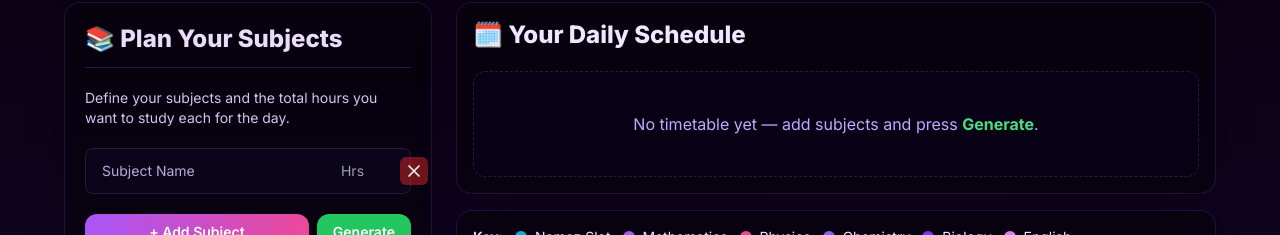
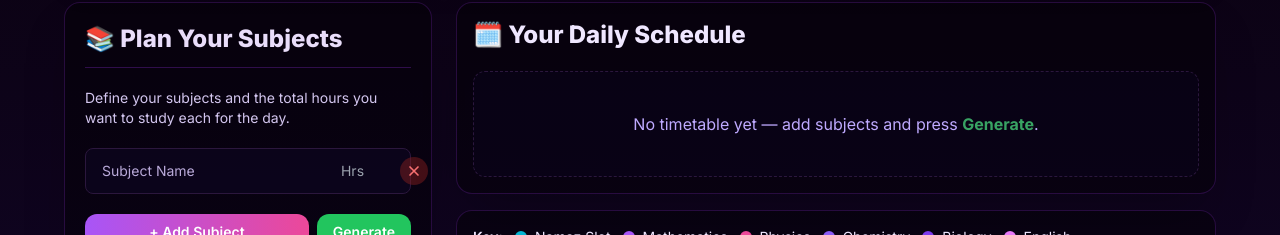
Before and after one commit to kaifislam02-ops/studyplanner, a Next.js app: page / in a window 1280 px wide. Shown: the part 116-351 px from the top of the page. Built offline with nearby package versions, Linux system fonts and the light colour scheme.

Commit message:
Final Config Fix: Added content paths to tailwind config

```diff
--- a/app/page.tsx
+++ b/app/page.tsx
@@ -47,6 +47,17 @@ const shuffleArray = (array: any[]) => {
   return array;
 };
 
+// --- NEW: Helper function to darken a hex color for gradients ---
+const darkenColor = (color: string, percent: number) => {
+  if (!color.startsWith("#")) return color; // Safety check
+  let [r, g, b] = (color.match(/\w\w/g) || []).map(h => parseInt(h, 16));
+  const p = 1 - percent / 100;
+  r = Math.floor(r * p);
+  g = Math.floor(g * p);
+  b = Math.floor(b * p);
+  return `#${((1 << 24) + (r << 16) + (g << 8) + b).toString(16).slice(1).padStart(6, '0')}`;
+};
+
 
 export default function Home() {
   const [user, setUser] = useState<User | null>(null);
@@ -57,6 +68,9 @@ export default function Home() {
   const [selectedTimetableId, setSelectedTimetableId] = useState<string>("");
   const timetableRef = useRef<HTMLDivElement | null>(null);
   const [loadingSave, setLoadingSave] = useState(false);
+
+  // --- NEW: State for load-in animation ---
+  const [mounted, setMounted] = useState(false);
 
   // Google Sign-In
   const login = async () => {
@@ -96,7 +110,7 @@ export default function Home() {
   };
 
   const getColor = (subject: string) => {
-    if (!subject) return "#2d2d2d";
+    if (!subject || subject === "Free") return "#2d2d2d";
     const idx = COMMON_SUBJECTS.indexOf(subject);
     if (idx >= 0) return COLORS[idx % COLORS.length];
     const customIdx = subjects.findIndex(s => s.name === subject);
@@ -232,6 +246,11 @@ export default function Home() {
     }
   }, []);
 
+  // --- NEW: Trigger mount animation ---
+  useEffect(() => {
+    setMounted(true);
+  }, []);
+
   // --- Reusable button classes for a unified neon style ---
   const neonButtonClass = (color: string) =>
     `px-4 py-2 rounded-xl text-sm font-semibold transition btn-neon shadow-lg hover:shadow-2xl hover:scale-[.995] disabled:opacity-60 disabled:hover:scale-100 ${color}`;
@@ -267,8 +286,8 @@ export default function Home() {
         </nav>
       </header>
 
-      {/* MAIN */}
-      <main className="max-w-6xl mx-auto grid grid-cols-1 lg:grid-cols-3 gap-6">
+      {/* MAIN - NEW: Added fade-in animation */}
+      <main className={`max-w-6xl mx-auto grid grid-cols-1 lg:grid-cols-3 gap-6 transition-all duration-700 ease-out ${mounted ? 'opacity-100 translate-y-0' : 'opacity-0 translate-y-4'}`}>
         {/* LEFT: Controls */}
         <section className="lg:col-span-1 bg-black/40 border border-purple-900/40 rounded-2xl p-5 space-y-5 shadow-2xl">
           <h2 className="text-2xl font-extrabold text-[#e9ddfa] border-b border-purple-900/50 pb-3">📚 Plan Your Subjects</h2>
@@ -293,12 +312,13 @@ export default function Home() {
                   onChange={(e) => handleChange(i, "hours", e.target.value)}
                   className="w-16 bg-transparent py-1 text-sm text-center text-[#efe7ff] focus:outline-none focus:ring-0"
                 />
+                {/* --- MODIFIED: Delete button style --- */}
                 <button
                   onClick={() => setSubjects(prev => prev.filter((_, idx) => idx !== i))}
-                  className="p-1 rounded-md bg-red-600/50 hover:bg-red-500 transition text-sm"
+                  className="p-1.5 rounded-full text-red-400 hover:text-red-300 bg-red-900/50 hover:bg-red-800/70 transition-all"
                   title="Remove subject"
                 >
-                  <svg xmlns="http://www.w3.org/2000/svg" fill="none" viewBox="0 0 24 24" strokeWidth={2} stroke="currentColor" className="w-5 h-5">
+                  <svg xmlns="http://www.w3.org/2000/svg" fill="none" viewBox="0 0 24 24" strokeWidth={2.5} stroke="currentColor" className="w-4 h-4">
                     <path strokeLinecap="round" strokeLinejoin="round" d="M6 18 18 6M6 6l12 12" />
                   </svg>
                 </button>
@@ -371,20 +391,24 @@ export default function Home() {
             <div ref={timetableRef} className="w-full">
               <div className="grid grid-cols-1 sm:grid-cols-2 lg:grid-cols-3 gap-5">
                 {timetable.length === 0 ? (
+                  // --- MODIFIED: Added animate-pulse to "Generate" ---
                   <div className="col-span-full text-center text-[#bfaaff] p-10 rounded-xl bg-[#0a0420]/40 border border-dashed border-[#2b173d]">
-                    No timetable yet — add subjects and press <strong className="text-green-400">Generate</strong>.
+                    No timetable yet — add subjects and press <strong className="text-green-400 animate-pulse">Generate</strong>.
                   </div>
                 ) : timetable.map((item, i) => {
                   const isNamaz = NAMAZ_SLOTS.some(n => item.includes(n.name));
                   const isFree = item === 'Free';
                   const bg = isNamaz ? "#06b6d4" : getColor(item);
 
+                  // --- MODIFIED: Use darkenColor helper for gradients ---
+                  const darkBg = isNamaz ? "#0891b2" : isFree ? "#2b173d" : darkenColor(bg, 20);
+
                   // Set distinct styles for the timetable card/slot
                   const slotStyles = isNamaz
-                    ? { backgroundColor: bg, border: "1px solid #0891b2" }
+                    ? { background: `linear-gradient(145deg, ${bg} 0%, ${darkBg} 100%)`, border: "1px solid #0891b2" }
                     : isFree
-                    ? { background: "rgba(14,6,32,0.45)", border: "1px solid #2b173d" }
-                    : { background: bg, border: `1px solid ${bg}`, opacity: 0.85 };
+                    ? { background: "rgba(14,6,32,0.45)", border: "1px solid #2b173d" } // Glassy for Free
+                    : { background: `linear-gradient(145deg, ${bg} 0%, ${darkBg} 100%)`, border: `1px solid ${darkBg}` }; // Gradient for Subjects
 
                   const slotClasses = "relative p-3 rounded-xl shadow-lg transition duration-200 hover:shadow-xl hover:scale-[1.01]";
 
--- a/postcss.config.js
+++ b/postcss.config.js
@@ -1,9 +1,7 @@
 // postcss.config.js
-
 module.exports = {
   plugins: {
-    // THIS MUST BE 'tailwindcss' (the module name)
-    'tailwindcss': {},
-    autoprefixer: {},
+    'tailwindcss': {}, // ✅ YEHI HONA CHAHIYE
+    'autoprefixer': {},
   },
 };
--- a/tailwind.config.js
+++ b/tailwind.config.js
@@ -3,7 +3,7 @@ const colors = require('tailwindcss/colors')
 
 /** @type {import('tailwindcss').Config} */
 module.exports = {
-  // 💡 THIS MUST BE CORRECTED
+  // 🟢 YAHAN PATHS ADD KARNE HAIN
   content: [
     "./app/**/*.{js,ts,jsx,tsx,mdx}",
     "./pages/**/*.{js,ts,jsx,tsx,mdx}",
```
